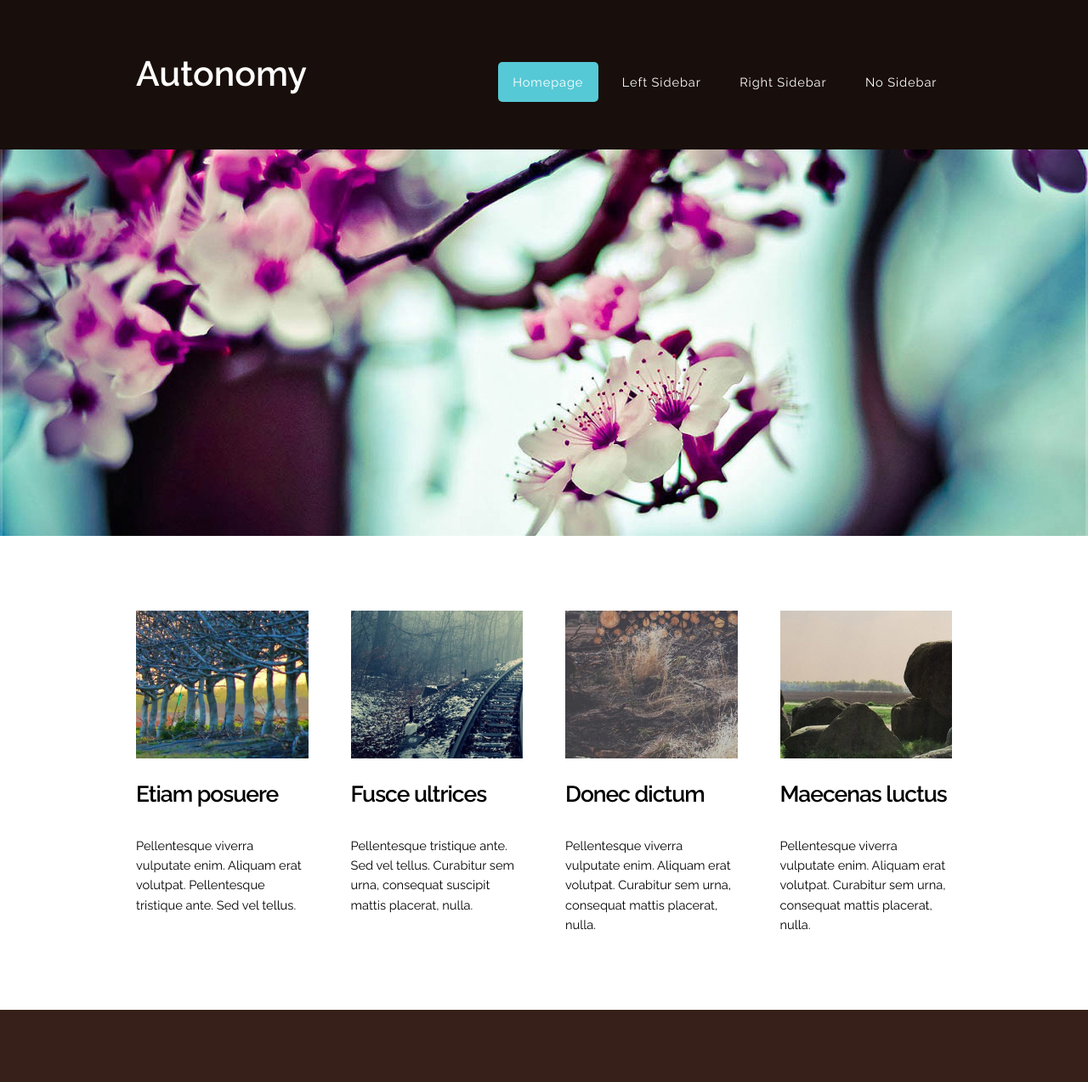
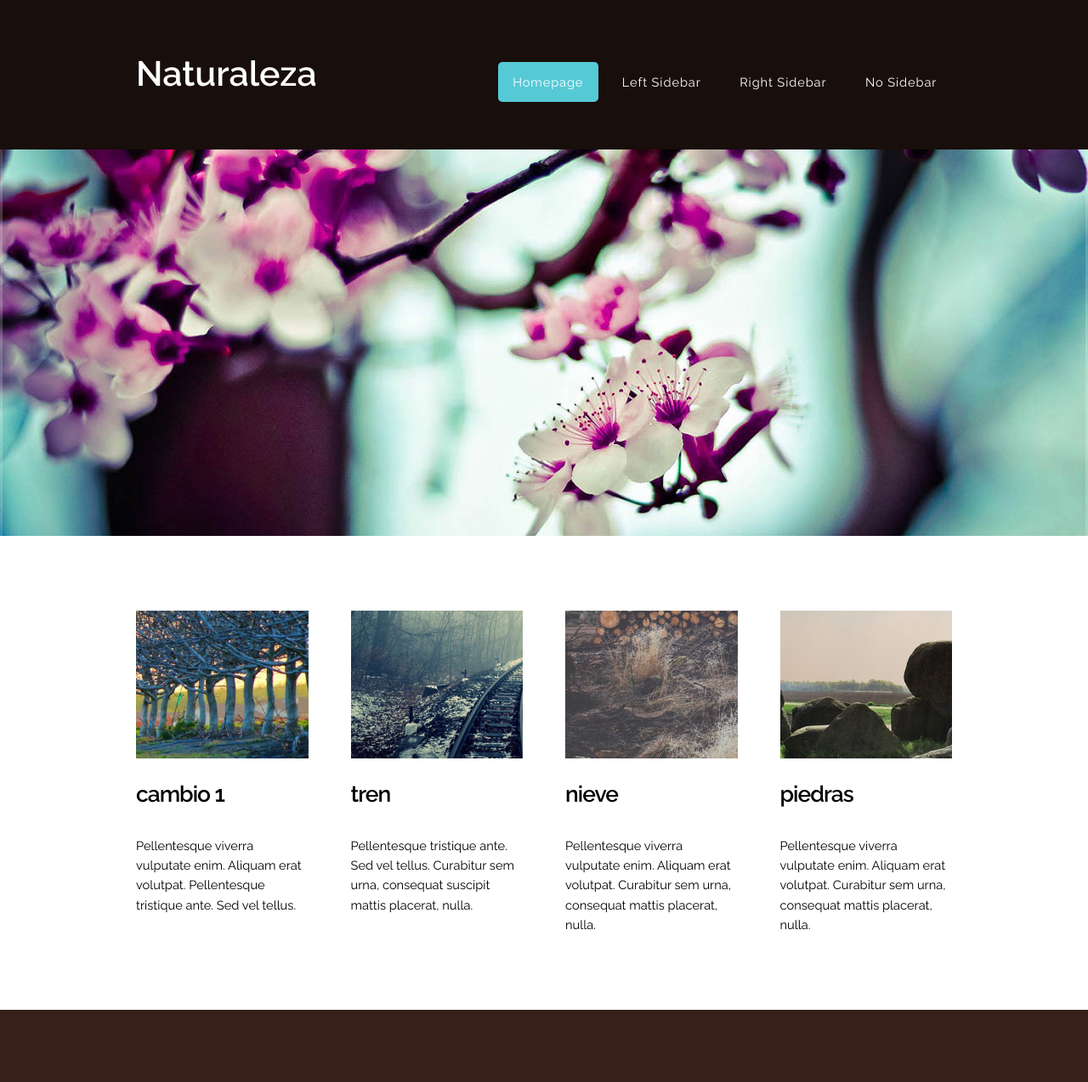
Before and after one commit to dasatoje/miproyecto, a plain HTML site: page index.html in a window 1280 px wide. Shown: the top 1274 px of the page at 85% size. Drawn offline with nearby package versions, Linux system fonts and the light colour scheme.

Commit message:
modifique texto incial y textod e todas las imagenes

```diff
--- a/index.html
+++ b/index.html
@@ -32,7 +32,7 @@
 
 				<!-- Logo -->
 				<div id="logo">
-					<h1><a href="#">Autonomy</a></h1>
+					<h1><a href="#">Naturaleza</a></h1>
 				</div>
 
 				<!-- Nav -->
@@ -58,7 +58,7 @@
 						<section>
 							<a href="#" class="image full"><img src="images/pics02.jpg" alt=""></a>
 							<header>
-								<h2>Etiam posuere</h2>
+								<h2>cambio 1</h2>
 							</header>
 							<p>Pellentesque viverra vulputate enim. Aliquam erat volutpat. Pellentesque tristique ante. Sed vel tellus.</p>
 						</section>
@@ -68,7 +68,7 @@
 						<section>
 							<a href="#" class="image full"><img src="images/pics03.jpg" alt=""></a>
 							<header>
-								<h2>Fusce ultrices</h2>
+								<h2>tren</h2>
 							</header>
 							<p>Pellentesque tristique ante. Sed vel tellus. Curabitur sem urna, consequat suscipit mattis placerat, nulla.</p>
 						</section>
@@ -78,7 +78,7 @@
 						<section>
 							<a href="#" class="image full"><img src="images/pics04.jpg" alt=""></a>
 							<header>
-								<h2>Donec dictum</h2>
+								<h2>nieve</h2>
 							</header>
 							<p>Pellentesque viverra vulputate enim. Aliquam erat volutpat. Curabitur sem urna, consequat mattis placerat, nulla.</p>
 						</section>
@@ -88,7 +88,7 @@
 						<section>
 							<a href="#" class="image full"><img src="images/pics05.jpg" alt=""></a>
 							<header>
-								<h2>Maecenas luctus</h2>
+								<h2>piedras</h2>
 							</header>
 							<p>Pellentesque viverra vulputate enim. Aliquam erat volutpat. Curabitur sem urna, consequat mattis placerat, nulla.</p>
 						</section>
```
